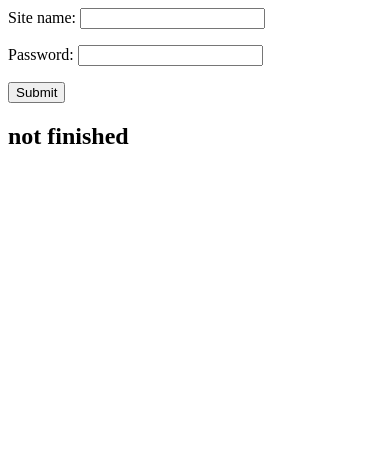
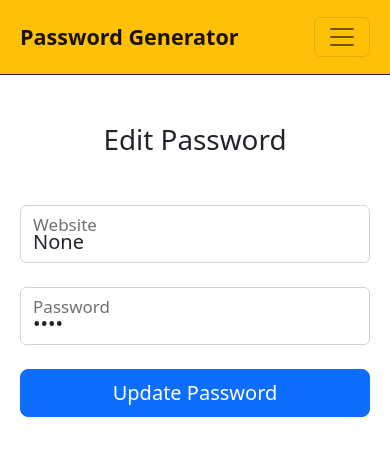
Before and after one commit to usmonbek-umarbekovich/masterpass, a Django app: template password_generator/templates/password_generator/edit.html in a window 390 px wide. Shown: the top 464 px of the page. Run offline with Django 4.2, Linux system fonts and the light colour scheme; the template is opened without the code that fills it: values that come from a table or form of the project are taken from there, others are empty; some libraries are stand-ins or nearby versions.

Commit message:
styled edit password page

```diff
--- a/password_generator/templates/password_generator/edit.html
+++ b/password_generator/templates/password_generator/edit.html
@@ -1,10 +1,41 @@
-<div>
+{% extends 'password_generator/base.html' %}
 
-    <form action="" method="POST">
-        {% csrf_token %}
-        {{ form.as_p }}
-        <input type="submit">
-    </form>
-
-    <h2>not finished</h2>
+<!-- Create password -->
+{% block app %}
+<div id="create_password" class="py-5 px-2">
+    <div class="container">
+        <div class="d-flex flex-column align-items-center col-md-6 mx-auto">
+            <h1 class="display-6 mb-5">Edit Password</h1>
+            <form
+                method="POST"
+                class="d-flex flex-column align-items-center w-100">
+                {% csrf_token %}
+                <div class="form-floating mb-4 w-100 fs-5">
+                    <input
+                        type="text"
+                        name="site"
+                        class="form-control fs-5"
+                        id="site"
+                        value="{{ form.site_name.value }}"
+                        placeholder="example.com" />
+                    <label for="site">Website</label>
+                </div>
+                <div class="form-floating mb-4 w-100 fs-5">
+                    <input
+                        type="password"
+                        name="password"
+                        class="form-control fs-5"
+                        id="password"
+                        value="{{ form.password.value }}"
+                        placeholder="password" />
+                    <label for="password">Password</label>
+                </div>
+                <input
+                    type="submit"
+                    class="btn btn-primary btn-lg w-100"
+                    value="Update Password" />
+            </form>
+        </div>
+    </div>
 </div>
+{% endblock app %}
```
